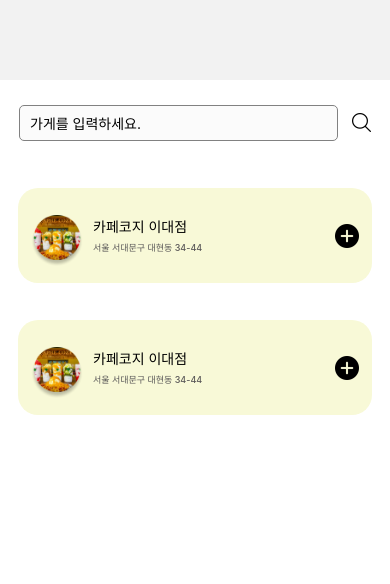
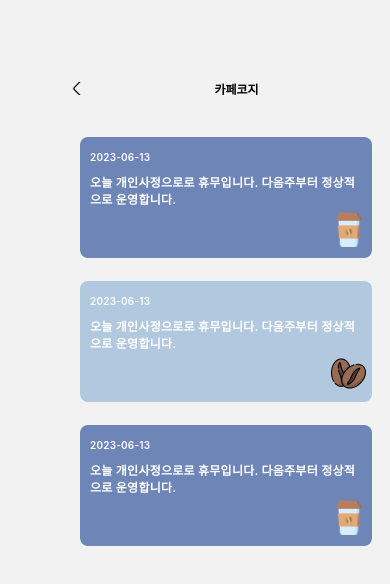
Before and after one commit to Scoup-team/Front, a React Native app in the folder client/: screen /EventPage in a window 390 px wide. Shown: the top 584 px of the page. Built offline with nearby package versions, Linux system fonts and the light colour scheme.

Commit message:
💄 이벤트/공지 페이지 퍼블리싱

```diff
--- a/client/App.js
+++ b/client/App.js
@@ -2,6 +2,7 @@ import { NavigationContainer } from "@react-navigation/native";
 import React from "react";
 import MyPage from "./screens/MyPage";
 import SearchPage from "./screens/SearchPage";
+import EventPage from "./screens/EventPage";
 import SignIn from "./screens/SignIn";
 import FindPw from "./screens/FindPw";
 import ModifyInfo from "./screens/ModifyInfo";
@@ -14,7 +15,7 @@ const App = () => {
   return (
     <NavigationContainer>
       <Stack.Navigator
-        initialRouteName="SearchPage"
+        initialRouteName="EventPage"
         screenOptions={{ headerShown: false }}
       >
         <Stack.Screen name="FindPw" component={FindPw} />
@@ -22,6 +23,7 @@ const App = () => {
         <Stack.Screen name="SignUp" component={SignUp} />
         <Stack.Screen name="SignIn" component={SignIn} />
         <Stack.Screen name="MyPage" component={MyPage} />
+        <Stack.Screen name="EventPage" component={EventPage} />
         <Stack.Screen name="SearchPage" component={SearchPage} />
       </Stack.Navigator>
     </NavigationContainer>
--- /dev/null
+++ b/client/screens/EventPage.js
@@ -0,0 +1,146 @@
+import React from "react";
+import {
+  View,
+  Text,
+  Button,
+  TouchableOpacity,
+  StyleSheet,
+  Image,
+} from "react-native";
+
+import bluearrow from "../assets/icons/bluearrow.png";
+import coffee from "../assets/icons/coffee.png";
+import coffeebeen from "../assets/icons/coffeebeen.png";
+import back from "../assets/icons/back.png";
+
+const EventPage = ({ navigation }) => {
+  return (
+    <View style={styles.container}>
+      <View style={styles.header}>
+        <Image source={back} style={styles.back} />
+        <Text style={styles.title}>카페코지</Text>
+      </View>
+      <View style={styles.EventSection}>
+        <View style={styles.EventComponent}>
+          <Text style={styles.date}>2023-06-13</Text>
+          <Text style={styles.content}>
+            오늘 개인사정으로로 휴무입니다. 다음주부터 정상적으로 운영합니다.
+          </Text>
+          <Image source={coffee} style={styles.coffee} />
+        </View>
+      </View>
+      <View style={styles.EventSection}>
+        <View style={styles.EventComponent2}>
+          <Text style={styles.date}>2023-06-13</Text>
+          <Text style={styles.content}>
+            오늘 개인사정으로로 휴무입니다. 다음주부터 정상적으로 운영합니다.
+          </Text>
+          <Image source={coffeebeen} style={styles.coffeebeen} />
+        </View>
+      </View>
+      <View style={styles.EventSection}>
+        <View style={styles.EventComponent}>
+          <Text style={styles.date}>2023-06-13</Text>
+          <Text style={styles.content}>
+            오늘 개인사정으로로 휴무입니다. 다음주부터 정상적으로 운영합니다.
+          </Text>
+          <Image source={coffee} style={styles.coffee} />
+        </View>
+      </View>
+    </View>
+  );
+};
+
+const styles = StyleSheet.create({
+  container: {
+    marginLeft: 50,
+  },
+
+  header: {
+    marginTop: 80,
+    flexDirection: "row",
+    alignItems: "center",
+    marginBottom: 40,
+  },
+
+  back: {
+    width: 13,
+    height: 13,
+    flexShrink: 0,
+    marginLeft: 20,
+  },
+
+  coffee: {
+    width: 35,
+    height: 35,
+    marginLeft: "auto",
+    marginRight: 6,
+    marginBottom: 11,
+  },
+
+  coffeebeen: {
+    width: 35,
+    height: 35,
+    marginLeft: "auto",
+    marginRight: 6,
+    marginBottom: 11,
+  },
+
+  EventSection: {
+    flexDirection: "column",
+    marginLeft: 30,
+    marginBottom: 23,
+  },
+
+  EventComponent: {
+    flexDirection: "column",
+    width: 292,
+    height: 121,
+    justifyContent: "center",
+    borderRadius: 8,
+    backgroundColor: "#6E85B7",
+  },
+  EventComponent2: {
+    flexDirection: "column",
+    width: 292,
+    height: 121,
+    justifyContent: "center",
+    borderRadius: 8,
+    backgroundColor: "#B2C8DF",
+  },
+
+  title: {
+    color: "#000",
+    textAlign: "center",
+    fontSize: 12,
+    fontStyle: "normal",
+    fontWeight: 700,
+    flexGrow: 1,
+  },
+  date: {
+    color: "#ffffff",
+    textAlign: "left",
+    fontSize: 10,
+    fontFamiy: "Inter",
+    fontStyle: "normal",
+    fontWeight: 600,
+    letterSpacing: 0.2,
+    marginTop: 14,
+    marginLeft: 10,
+  },
+  content: {
+    color: "#ffffff",
+    textAlign: "left",
+    fontSize: 12,
+    fontFamiy: "Inter",
+    fontStyle: "normal",
+    fontWeight: 600,
+    letterSpacing: 0.24,
+    flexGrow: 1,
+    marginTop: 10,
+    marginLeft: 10,
+    marginRight: 10,
+  },
+});
+
+export default EventPage;
```
Also changed, not shown: client/assets/icons/back.png (added), client/assets/icons/coffeebeen.png (added).
